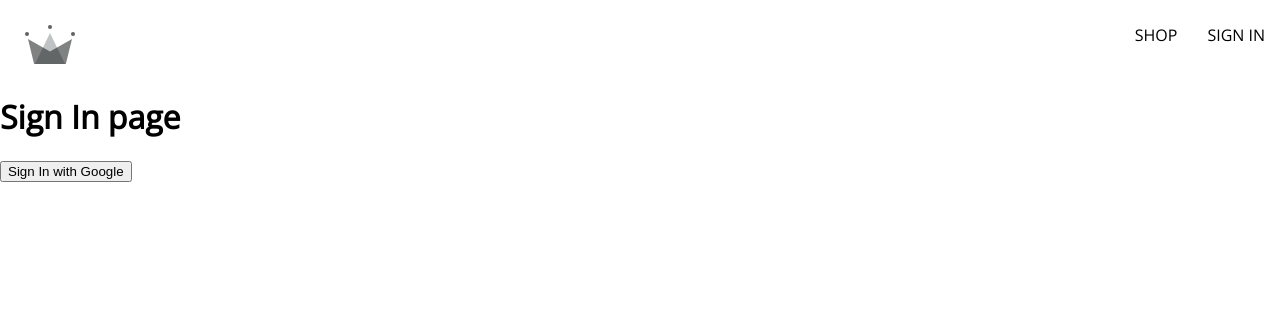
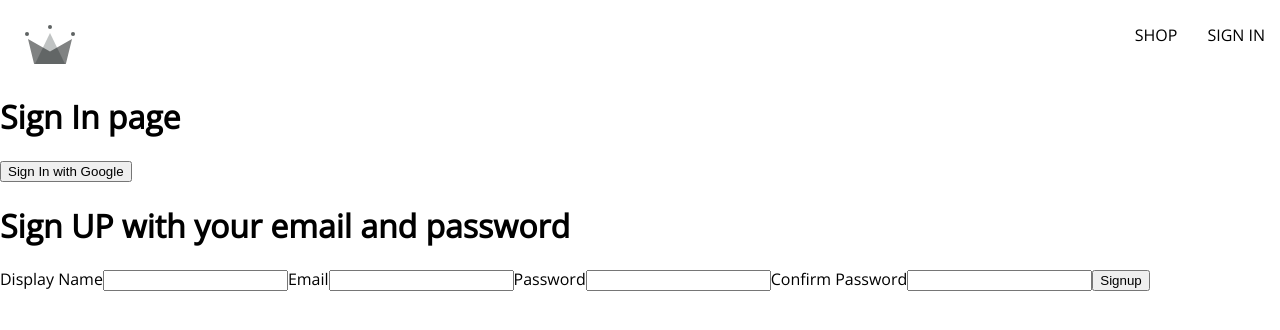
Before and after one commit to DaDDy-chilll/react-eshop, a React (Create React App) app: page /signin in a window 1280 px wide. Shown: the top 330 px of the page. Built offline with nearby package versions, Linux system fonts and the light colour scheme.

Commit message:
object state signup form

```diff
--- a/src/routes/sign-in/sign-in.component.jsx
+++ b/src/routes/sign-in/sign-in.component.jsx
@@ -1,8 +1,20 @@
+// import { useEffect } from "react";
+// import { getRedirectResult } from "firebase/auth";
 import {
   signInWithGooglePopup,
   createUserDocumentFromAuth,
 } from "../../utils/firebase.utils";
+
+import SignupFrom from "../sign-up-form/sign-up-form.component";
 const SignIn = () => {
+  // useEffect(async () => {
+  //   const response = await getRedirectResult(auth);
+  //   if (response) {
+  //     console.log(response);
+  //     const userDocRef = await createUserDocumentFromAuth(response.user);
+  //   }
+  // }, []);
+
   const logGoogleUser = async () => {
     const { user } = await signInWithGooglePopup();
     const userDocRef = await createUserDocumentFromAuth(user);
@@ -11,6 +23,7 @@
     <div>
       <h1>Sign In page</h1>
       <button onClick={logGoogleUser}>Sign In with Google</button>
+      <SignupFrom />
     </div>
   );
 };
--- /dev/null
+++ b/src/routes/sign-up-form/sign-up-form.component.jsx
@@ -0,0 +1,61 @@
+import { useState } from "react";
+const defaultFromFields = {
+  displayName: "",
+  email: "",
+  password: "",
+  confirmPassword: "",
+};
+const SignupFrom = () => {
+  const [formFields, setFormFields] = useState(defaultFromFields);
+  const { displayName, email, password, confirmPassword } = formFields;
+  console.log(formFields);
+  const handleChange = (e) => {
+    const { name, value } = e.target;
+    setFormFields({ ...formFields, [name]: value });
+  };
+  return (
+    <div>
+      <h1>Sign UP with your email and password</h1>
+      <form action="" onSubmit={() => {}}>
+        <label htmlFor="">Display Name</label>
+        <input
+          type="text"
+          required
+          onChange={handleChange}
+          name="displayName"
+          value={displayName}
+        />
+
+        <label htmlFor="">Email</label>
+        <input
+          type="email"
+          required
+          onChange={handleChange}
+          name="email"
+          value={email}
+        />
+
+        <label htmlFor="">Password</label>
+        <input
+          type="password"
+          required
+          onChange={handleChange}
+          name="password"
+          value={password}
+        />
+
+        <label htmlFor="">Confirm Password</label>
+        <input
+          type="password"
+          required
+          onChange={handleChange}
+          name="confirmPassword"
+          value={confirmPassword}
+        />
+        <button type="submit">Signup</button>
+      </form>
+    </div>
+  );
+};
+
+export default SignupFrom;
--- a/src/utils/firebase.utils.js
+++ b/src/utils/firebase.utils.js
@@ -17,15 +17,17 @@
 };
 
 const firebaseApp = initializeApp(firebaseConfig);
-const provider = new GoogleAuthProvider();
+const googleProvider = new GoogleAuthProvider();
 
-provider.setCustomParameters({
+googleProvider.setCustomParameters({
   prompt: "select_account",
 });
 
 export const auth = getAuth();
-export const signInWithGooglePopup = () => signInWithPopup(auth, provider);
-
+export const signInWithGooglePopup = () =>
+  signInWithPopup(auth, googleProvider);
+export const signInWithGoogleRedirect = () =>
+  signInWithRedirect(auth, googleProvider);
 //? Google firebase database --------------
 export const db = getFirestore();
 export const createUserDocumentFromAuth = async (userAuth) => {
```
